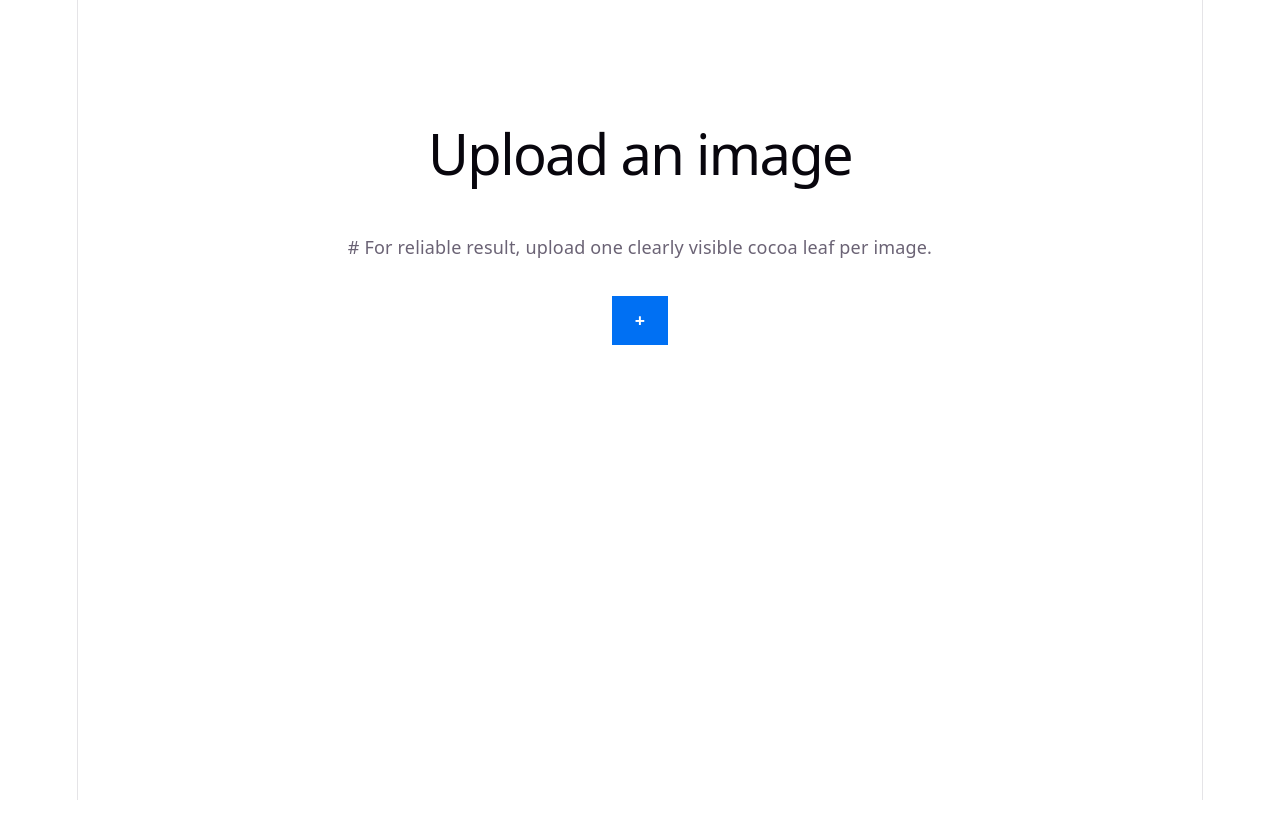
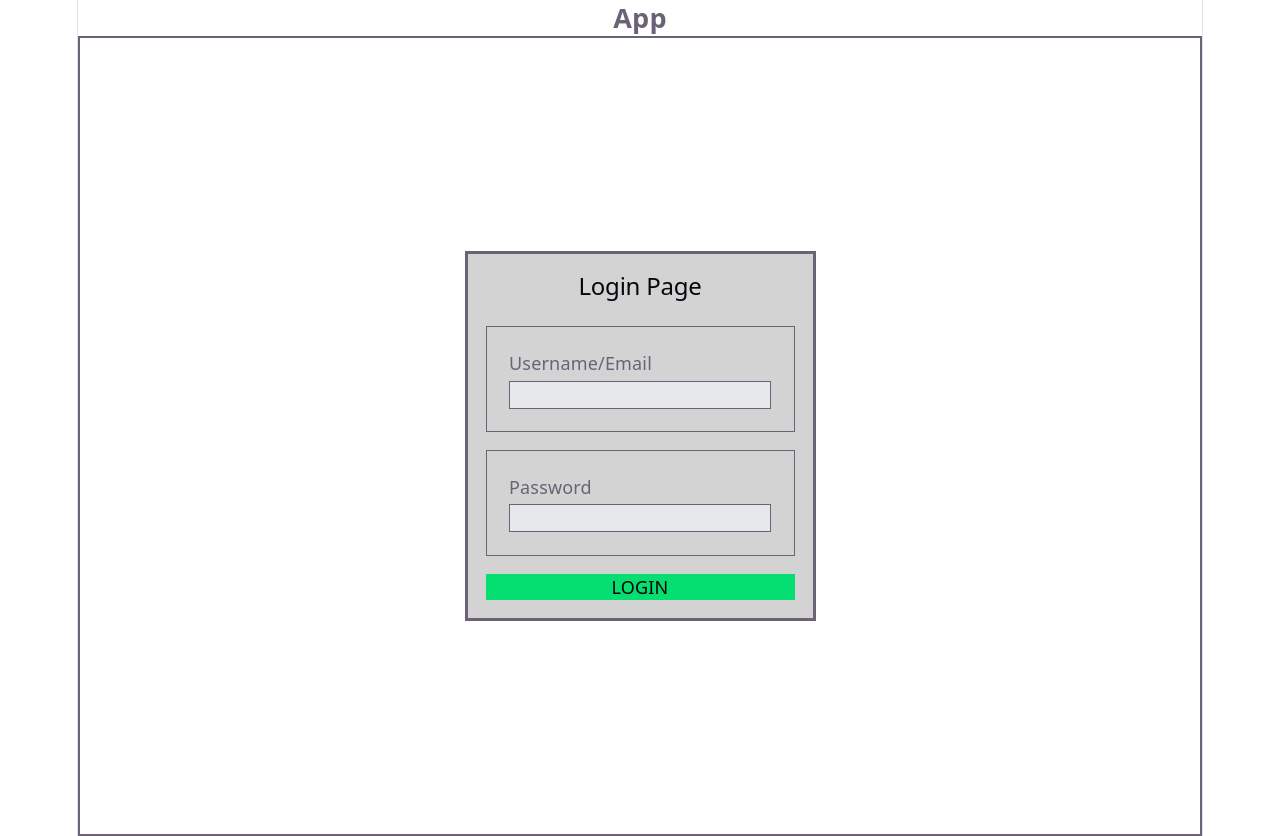
Before and after one commit to SujitBhatta21/Cocoa-Disease-Inspection, a React (Vite) app in the folder client/: page /upload in a window 1280 px wide. Before the commit the page ends 800 px from the top, so only its background shows below. Built offline with nearby package versions, Linux system fonts and the light colour scheme; no server answers.

Commit message:
Login frontend. Still sign up needed.

```diff
--- a/client/src/App.tsx
+++ b/client/src/App.tsx
@@ -1,10 +1,12 @@
 import "./App.css";
+import Home from "./page/home";
 import UploadPage from "./page/upload";
 
 function App() {
   return (
     <>
-      <UploadPage />
+      <Home />
+      {/* <UploadPage /> */}
     </>
   );
 }
--- /dev/null
+++ b/client/src/page/home.tsx
@@ -0,0 +1,74 @@
+function Home() {
+  const VITE_SERVER_URL = import.meta.env.VITE_SERVER_URL;
+
+  const handleSubmitLogin = async (e: React.FormEvent<HTMLFormElement>) => {
+    e.preventDefault();
+    console.log(e.currentTarget);
+
+    const form = e.currentTarget;
+    const formData = new FormData(form);
+    console.log(formData);
+
+    console.log(formData.get("email"));
+
+    const response = await fetch(`${VITE_SERVER_URL}/api/v1/auth/login`, {
+      method: "POST",
+      headers: {
+        "content-Type": "application/json",
+      },
+      body: JSON.stringify({
+        email: formData.get("email"),
+        password: formData.get("password"),
+      }),
+    });
+
+    console.log("response is it true:", response.body);
+
+    if (!response.ok) {
+      alert(`HTTP Error: ${response.status}: ${response.statusText}`);
+      throw new Error(`HTTP Error: ${response.status}`);
+    }
+  };
+
+  return (
+    <div>
+      <header className="text-2xl font-bold">App</header>{" "}
+      <div className="border-2 min-h-screen flex flex-col items-center justify-center">
+        <form
+          onSubmit={handleSubmitLogin}
+          className="flex flex-col gap-4 border-3 border-radius-1 p-4 bg-[#D3D3D3]"
+        >
+          <h2>Login Page</h2>
+          <label className="flex flex-col gap-1 border-1 p-5 items-start">
+            Username/Email
+            <input
+              required
+              name="email"
+              type="email"
+              className="bg-gray-200 hover:bg-gray-300 border-1"
+            />
+          </label>
+          <label className="flex flex-col gap-1 border-1 p-5 items-start">
+            Password
+            <input
+              required
+              name="password"
+              type="password"
+              className="bg-gray-200 hover:bg-gray-300 border-1"
+            />
+          </label>
+
+          <button
+            className="bg-green-400 gap-3 hover:bg-green-500 text-black"
+            type="submit"
+            value="save"
+          >
+            LOGIN
+          </button>
+        </form>
+      </div>
+    </div>
+  );
+}
+
+export default Home;
```
